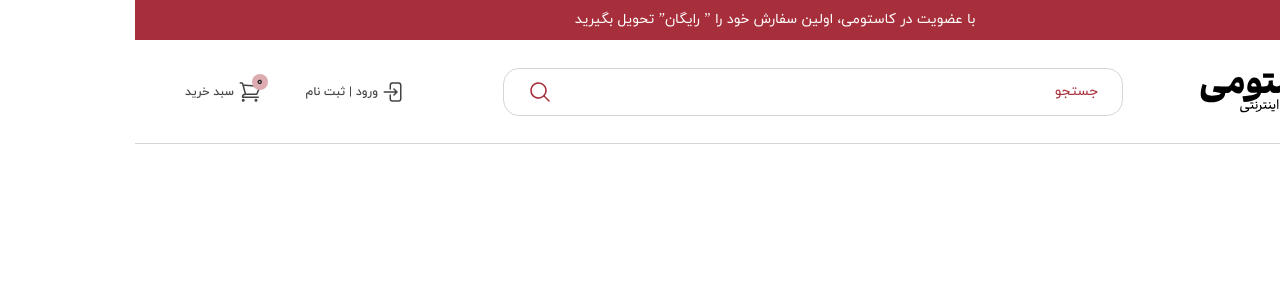
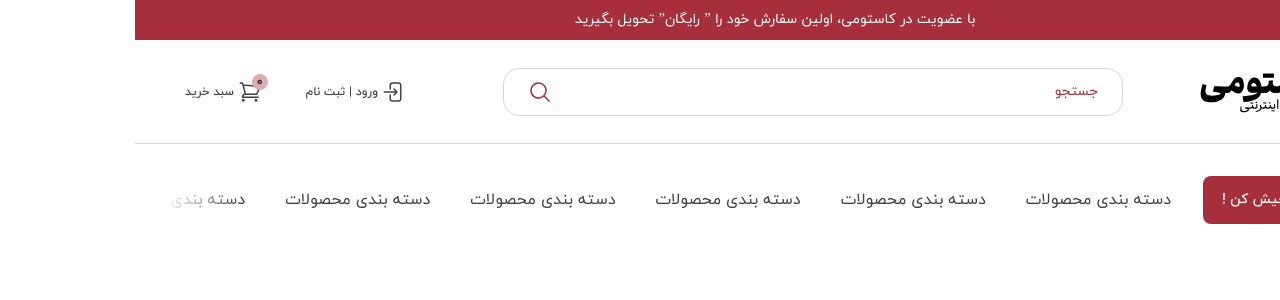
Before and after one commit to Erfan-Abouei/Customme_React, a React (Vite) app: page / in a window 1280 px wide. Shown: the top 300 px of the page. Built offline with nearby package versions, Linux system fonts and the light colour scheme.

Commit message:
add: main menu section

```diff
--- /dev/null
+++ b/src/components/layout/MainMenu.tsx
@@ -0,0 +1,36 @@
+import PrimaryButton from "../ui/PrimaryButton"
+import { HiOutlinePaintBrush } from "react-icons/hi2";
+
+const MainMenu = () => {
+    return (
+        <div className="container">
+            <div className="mt-8 max-md:hidden flex items-center gap-x-8">
+                <PrimaryButton customClass="cursor-pointer text-white font-iran-medium text-sm bg-primary hover:bg-primary/80 rounded-lg max-w-46 w-full h-12">
+                    <HiOutlinePaintBrush className="size-6" />
+                    <span> خودت طراحیش کن !</span>
+                </PrimaryButton>
+                <div className="relative whitespace-nowrap overflow-auto page__scroll--hidden flex items-center gap-x-10">
+                    {/* Span tag ( replace Link Component ) */}
+                    <span className="font-iran-regular text-base text-gray-900 hover:text-gray-950 cursor-pointer transition-all">دسته بندی محصولات</span>
+                    <span className="font-iran-regular text-base text-gray-900 hover:text-gray-950 cursor-pointer transition-all">دسته بندی محصولات</span>
+                    <span className="font-iran-regular text-base text-gray-900 hover:text-gray-950 cursor-pointer transition-all">دسته بندی محصولات</span>
+                    <span className="font-iran-regular text-base text-gray-900 hover:text-gray-950 cursor-pointer transition-all">دسته بندی محصولات</span>
+                    <span className="font-iran-regular text-base text-gray-900 hover:text-gray-950 cursor-pointer transition-all">دسته بندی محصولات</span>
+                    <span className="font-iran-regular text-base text-gray-900 hover:text-gray-950 cursor-pointer transition-all">دسته بندی محصولات</span>
+                    <span className="font-iran-regular text-base text-gray-900 hover:text-gray-950 cursor-pointer transition-all">دسته بندی محصولات</span>
+                    <span className="font-iran-regular text-base text-gray-900 hover:text-gray-950 cursor-pointer transition-all">دسته بندی محصولات</span>
+                    <span className="font-iran-regular text-base text-gray-900 hover:text-gray-950 cursor-pointer transition-all">دسته بندی محصولات</span>
+                    <span className="font-iran-regular text-base text-gray-900 hover:text-gray-950 cursor-pointer transition-all">دسته بندی محصولات</span>
+                    <span className="font-iran-regular text-base text-gray-900 hover:text-gray-950 cursor-pointer transition-all">دسته بندی محصولات</span>
+                    <span className="font-iran-regular text-base text-gray-900 hover:text-gray-950 cursor-pointer transition-all">دسته بندی محصولات</span>
+                    <span className="font-iran-regular text-base text-gray-900 hover:text-gray-950 cursor-pointer transition-all">دسته بندی محصولات</span>
+                    <span className="font-iran-regular text-base text-gray-900 hover:text-gray-950 cursor-pointer transition-all">دسته بندی محصولات</span>
+                    {/* Fade Component */}
+                    <div className="w-20 h-full absolute left-0 bg-gradient-to-r from-white to-transprent"></div>
+                </div>
+            </div >
+        </div>
+    )
+}
+
+export default MainMenu
--- a/src/components/layout/PagesLayout.tsx
+++ b/src/components/layout/PagesLayout.tsx
@@ -3,6 +3,7 @@ import { Outlet, useMatch } from "react-router"
 import Header from "./Header"
 import WebsiteAlert from "../ui/WebsiteAlert"
 import Overlay from "../shared/Overlay"
+import MainMenu from "./MainMenu"
 
 const PagesLayout = () => {
     const isHomePage = useMatch('/')
@@ -12,6 +13,9 @@ const PagesLayout = () => {
 
             {isHomePage && <WebsiteAlert />}
             <Header />
+
+            <MainMenu />
+
             <main>
                 <Outlet />
             </main>
--- /dev/null
+++ b/src/components/ui/PrimaryButton.tsx
@@ -0,0 +1,11 @@
+import type { PrimaryButtonProps } from "@/types/components-props.types"
+
+const PrimaryButton = ({ onClick, customClass, children }: PrimaryButtonProps) => {
+    return (
+        <button onClick={onClick} className={`flex items-center justify-center transition-all ${customClass}`}>
+            {children}
+        </button>
+    )
+}
+
+export default PrimaryButton
--- /dev/null
+++ b/src/pages/home/components/HeroSection.tsx
@@ -0,0 +1,11 @@
+const HeroSection = () => {
+    return (
+        <section className="hero-section">
+            <div className="container">
+
+            </div>
+        </section>
+    )
+}
+
+export default HeroSection
--- a/src/pages/home/index.tsx
+++ b/src/pages/home/index.tsx
@@ -1,9 +1,12 @@
 import { usePageTitle } from "@/hooks/usePageTitle"
+import HeroSection from "./components/HeroSection";
 
 const HomePage = () => {
     usePageTitle('صفحه اصلی')
     return (
-        <div className=""></div>
+        <>
+            <HeroSection />
+        </>
     )
 };
 export default HomePage
--- a/src/style/index.css
+++ b/src/style/index.css
@@ -49,6 +49,18 @@
 
   div[role="status"] {
     @apply font-iran-medium text-sm max-md:text-custom
+  }
+
+  .page__scroll--custom::-webkit-scrollbar {
+    height: 2px;
+  }
+
+  .page__scroll--custom::-webkit-scrollbar-thumb {
+    background-color: var(--color-primary);
+  }
+
+  .page__scroll--hidden::-webkit-scrollbar {
+    display: none;
   }
 }
 
--- a/src/types/components-props.types.ts
+++ b/src/types/components-props.types.ts
@@ -28,3 +28,9 @@ export type DesktopSearchBarProps = {
 export type NotFoundTextProp = {
     message: string
 }
+
+export type PrimaryButtonProps = {
+    onClick?: () => void
+    customClass?: string
+    children: React.ReactNode
+}
```
Also changed, not shown: public/images/hero-section/Hero-Section-Banner.png (added).
